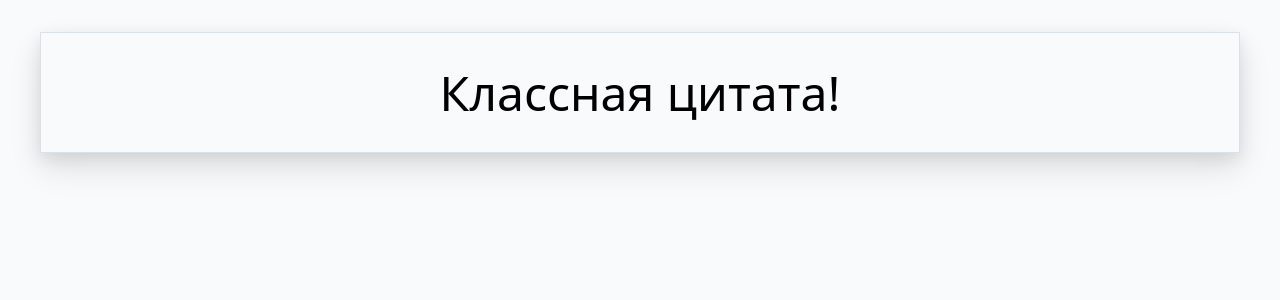
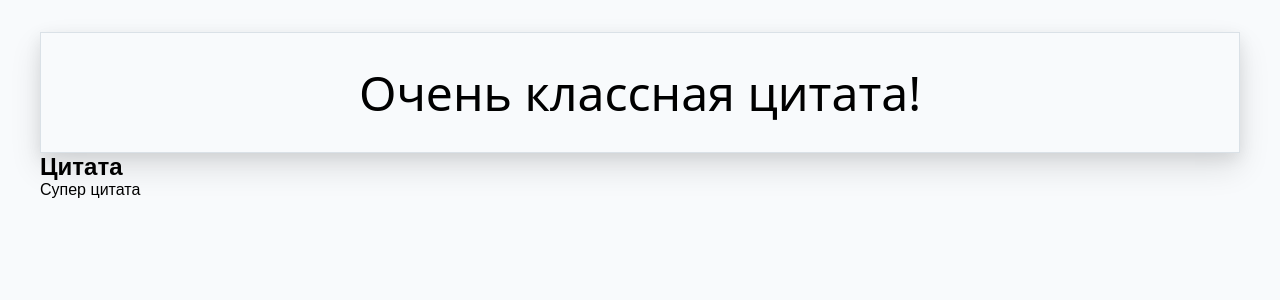
Before and after one commit to curtdp/quotescms, a Vue app: page / in a window 1280 px wide. Shown: the top 300 px of the page. Built offline with nearby package versions, Linux system fonts and the light colour scheme.

Commit message:
Добавил props и пример html

```diff
--- a/src/App.vue
+++ b/src/App.vue
@@ -1,7 +1,9 @@
 <template>
   <div id="app" class="container mx-auto">
     <div class="w-full my-8">
-      <Quote></Quote>
+      <Quote quote="Очень классная цитата!"></Quote>
+      <h2>Цитата</h2>
+      <p>Супер цитата</p>
     </div>
 
   </div>
--- a/src/components/Quote.vue
+++ b/src/components/Quote.vue
@@ -1,12 +1,12 @@
 <template>
   <div class="border border-gray p-8 shadow-lg text-center text-5xl font-sans font-light">
-    <p>Классная цитата!</p>
+    <p>{{ quote }}</p>
   </div>
 </template>
 
 <script>
   export default {
-
+    props: ['quote']
   }
 </script>
 
```
